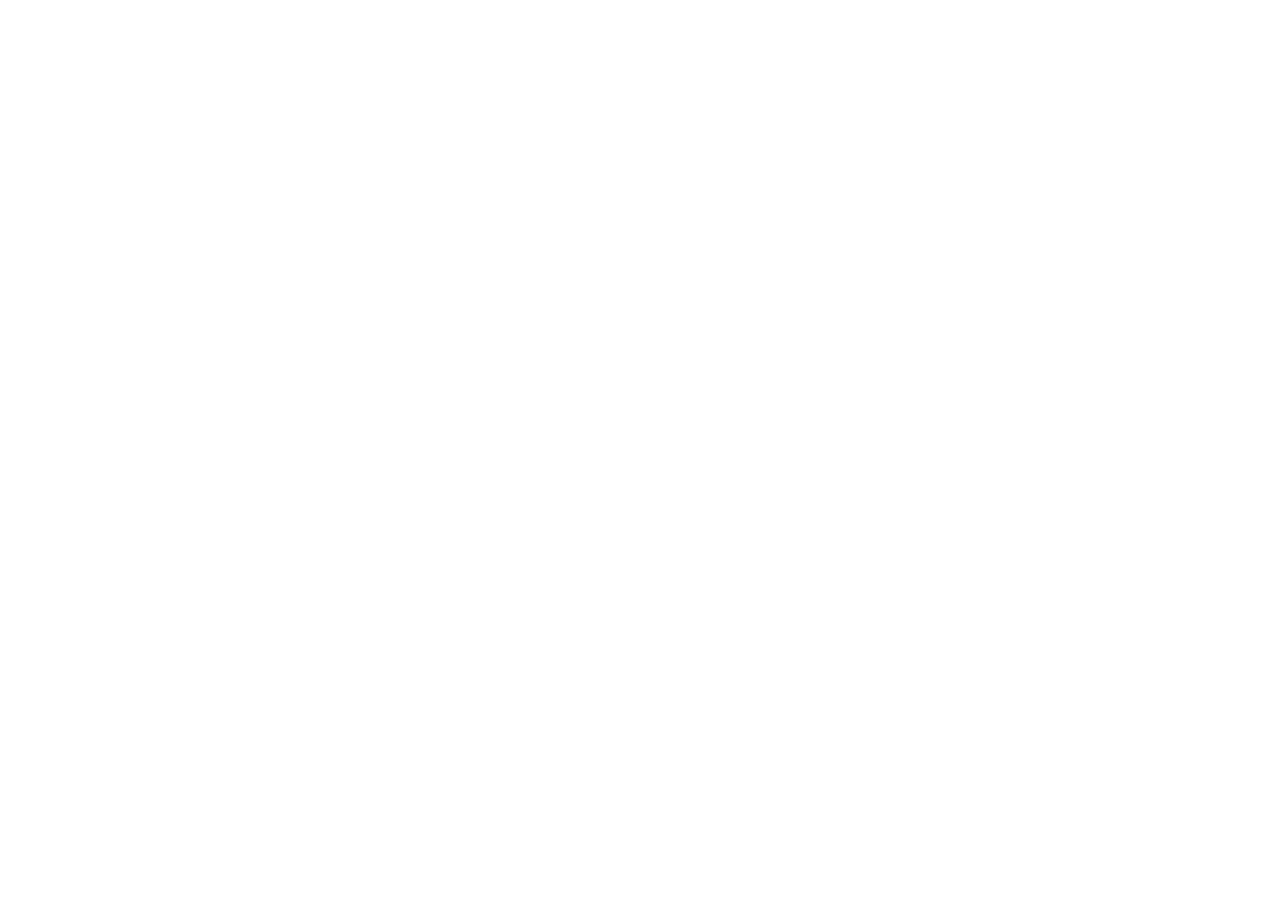
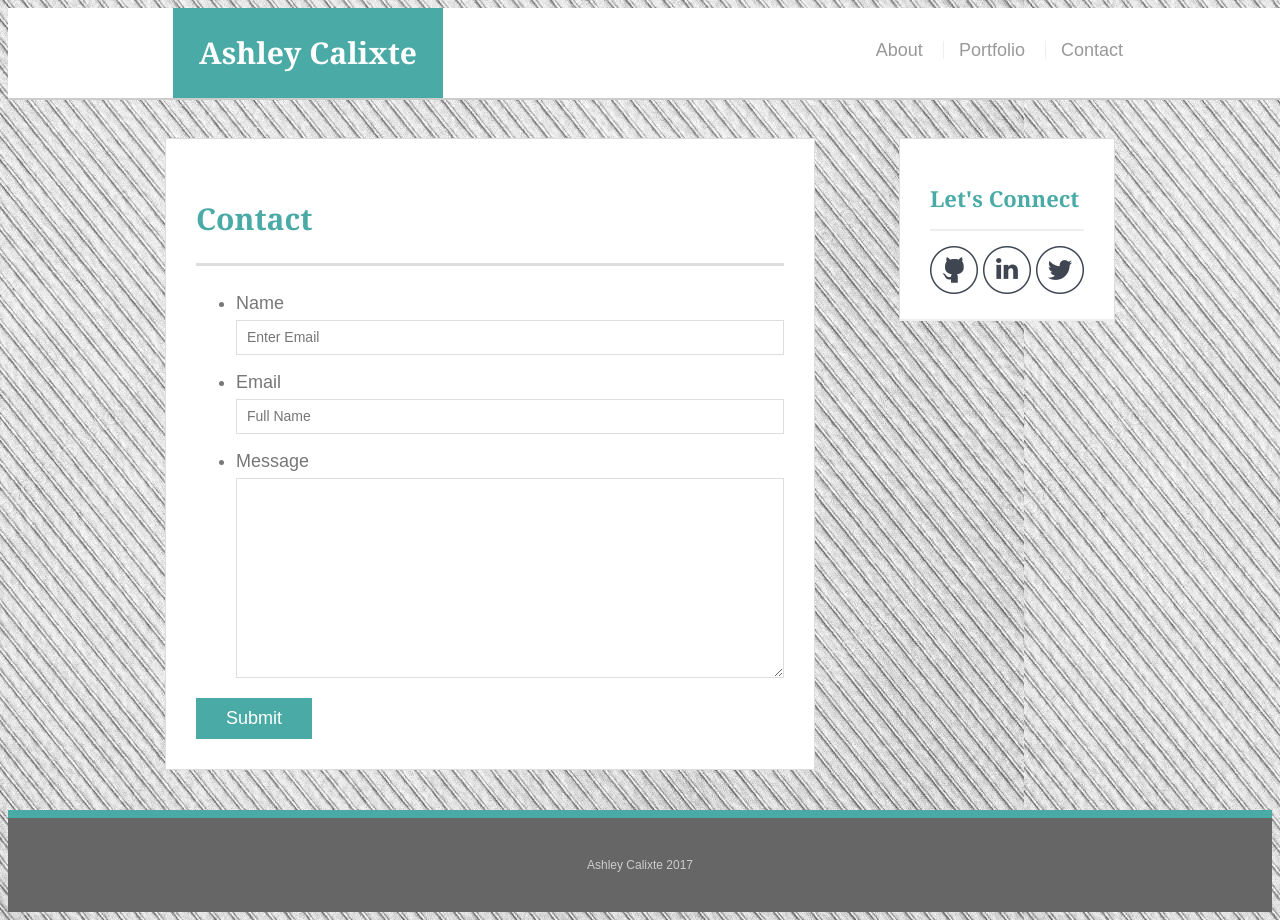
Before and after one commit to AshleyCalx/Basic_Portfolio, a plain HTML site: page contact.html in a window 1280 px wide. Before the commit the page ends 800 px from the top, so only its background shows below. Drawn offline with Linux system fonts and the light colour scheme.

Commit message:
initial site files

```diff
--- a/assets/css/style.css
+++ b/assets/css/style.css
@@ -0,0 +1,198 @@
+* {
+	box-sizing: border-box;
+}
+
+body{
+	background: url('../images/light-gray-background.png');
+	font-size: 18px;
+	line-height: 34px;
+	font-family: 'Arial', 'Helvetica Neue', Helvetica, sans-serif;
+	color:#777;
+}
+
+.container {
+	width: 100%;
+	max-width: 950px;
+	margin: 0 auto;
+	clear: both;
+}
+
+h1, h2, h3, p {
+	margin-bottom: 20px;
+}
+
+p:last-child {
+	margin-bottom: 0;
+}
+
+h1, h2, h3 {
+	font-family: 'Georgia', Times, Times New Roman, serif;
+	font-weight: 700;
+	color: #4aaaa5;
+}
+
+h1 {
+	font-size: 30px;
+	line-height: 49px;
+	border-bottom: 3px solid #ddd;
+	padding-bottom: 20px;
+}
+
+h2, h3 {
+	font-size: 22px;
+}
+
+/*this is the header*/
+
+#masterhead {
+	background: #fff;
+	margin: 0 0 0px;
+	z-index: 99;
+	color: #fff;
+	overflow: auto;
+	border-bottom: 2px solid #ccc;
+	position: fixed;
+	width: 100%;
+}
+
+#logo {
+	width: 270px;
+	height: 90px;
+	background:#4aaaa5;
+	float: left;
+	font-family: 'Georgia', Times, Times New Roman, serif;
+	text-align: center;
+	line-height: 90px;
+	color:#fff;
+	font-weight: 700;
+	font-size: 30px;
+	text-decoration: none;
+}
+
+nav {
+	float:right;
+	margin-top: 25px;
+}
+
+nav a {
+	color: #999;
+	text-decoration: none;
+	margin-left: 15px;
+	display: inline-block;
+	border-left: 1px solid #efefef;
+	padding-left: 15px;
+	line-height: 18px;
+}
+
+nav a:first-child {
+	border-left: 0 none;
+}
+
+
+/*maincontainer*/
+
+#main-container {
+	padding-top: 130px;
+}
+
+.main-section {
+	background: #fff;
+	padding: 30px;
+	margin: 0 0 40px;
+	width: 100%;
+	max-width: 650px;
+	float: left;
+	border: 1px solid #ddd;
+}
+
+.auth-image {
+	width: 200px;
+	height: auto;
+	margin-top: 10px;
+	float: left;
+	margin-right: 25px;
+}
+
+/*this is the sidebar*/
+
+.sidebar {
+	background: #fff;
+	padding: 30px;
+	width: 270;
+	float: right;
+	border: 1px solid #dddddd;
+	margin-bottom: 20px;
+}
+
+h3, .sidebar, h2 {
+	border-bottom: 2px solid #eee;
+	padding-bottom: 20px;
+	margin-bottom: 15px;
+	line-height: 22px;
+}
+
+/*this is the footer*/
+
+footer {
+	background: #666;
+	color: #fff;
+	padding: 30px 0;
+	clear:both;
+	border-top: 8px solid #4aaaa5;
+	color: #ccc;
+	font-size: 12px;
+	text-align: center;
+}
+
+.work {
+	width: 270px;
+	overflow: auto;
+	position:relative;
+	float: left;
+	margin-left: 20px 0 25px;
+}
+
+.work: nth-child(even){
+	margin-right: 40px;
+}
+
+/*contact page*/
+
+#contact-form ul {
+	margin-bottom: 20px;
+}
+
+#contact-form li {
+	margin-bottom:  10px;
+
+}
+
+label,
+input[type=text],
+input[type=email],
+textarea {
+	display: block;
+	width: 100%;
+}
+
+input[type=text],
+input[type=email],
+textarea {
+	height: 35px;
+	border: 1px solid #ddd;
+	padding: 0 10px;
+	font-size: 14px;
+}
+
+textarea {
+	height: 200px;
+}
+
+input[type=submit] {
+	background: #4aaaa5;
+	border: 0 none;
+	color: #fff;
+	font-size: 18px;
+	padding: 10px 30px;
+	cursor: pointer;
+}
--- a/contact.html
+++ b/contact.html
@@ -0,0 +1,71 @@
+<!DOCTYPE html>
+<html>
+<head>
+
+	<title>About Me</title>
+
+	<link rel="stylesheet" type="text/css" href="assets/css/reset.css">
+	<link rel="stylesheet" type="text/css" href="assets/css/style.css">
+
+</head>
+<body>
+
+<!-- header with links 'About me' 'contacts' 'Portfolio' -->
+	<header id="masterhead">
+	<div class="container">
+		<a href="index.html" id="logo">Ashley Calixte</a>
+			<nav>
+				<a href="index.html">About</a>
+				<a href="portfolio.html">Portfolio</a>
+				<a href="contact.html">Contact</a>
+			</nav>
+		</div>
+	</header>
+
+	<div id="main-container" class="container">
+		<section class="main-section">
+			<h1>Contact</h1>
+
+		<form id="contact-form">
+			<ul>
+				<li>
+					<label for="name">Name</label>
+					<input type="text" name="name" id="name" placeholder="Enter Email" required="required">
+				</li>
+				<li>
+					<label for="email">Email</label>
+					<input type="text" name="email" id="email" placeholder="Full Name" required="required">
+				</li>
+				<li>
+					<label for="message">Message</label>
+					<textarea id="message" name="message" required="required"></textarea>
+				</li>
+			</ul>
+			<input type="submit" name="submit">
+		</form>
+
+	</section>
+
+
+		<!-- side bar with social links-->
+
+	<section class="sidebar">
+			<div id="connect">
+				<h2>Let's Connect</h2>
+
+				<img src="assets/images/github-social-media-48x48.png" class="social" alt="Github">
+				<img src="assets/images/linkedin-social-media-48x48 (1).png" class="social" alt="Linkedin">
+				<img src="assets/images/twitter-social-media-48x48.png" class="social" alt="Twitter">
+			</div>
+	</section>
+</div>
+
+<footer>
+	<div class="container">
+		 Ashley Calixte 2017
+	</div>
+</footer>
+
+
+</body>
+</html>
```
Also changed, not shown: index.html (+25 -19 lines), portfolio.html (+74 -0 lines), assets/images/IMG_9754.jpg (added), assets/images/github-social-media-48x48.png (added), assets/images/github-social-media-64x64.png (added), assets/images/light-gray-background.png (added), assets/images/linkedin-social-media-48x48 (1).png (added), assets/images/linkedin-social-media-64x64.png (added), assets/images/twitter-social-media-48x48.png (added), assets/images/twitter-social-media-64x64.png (added), 3 other files.
